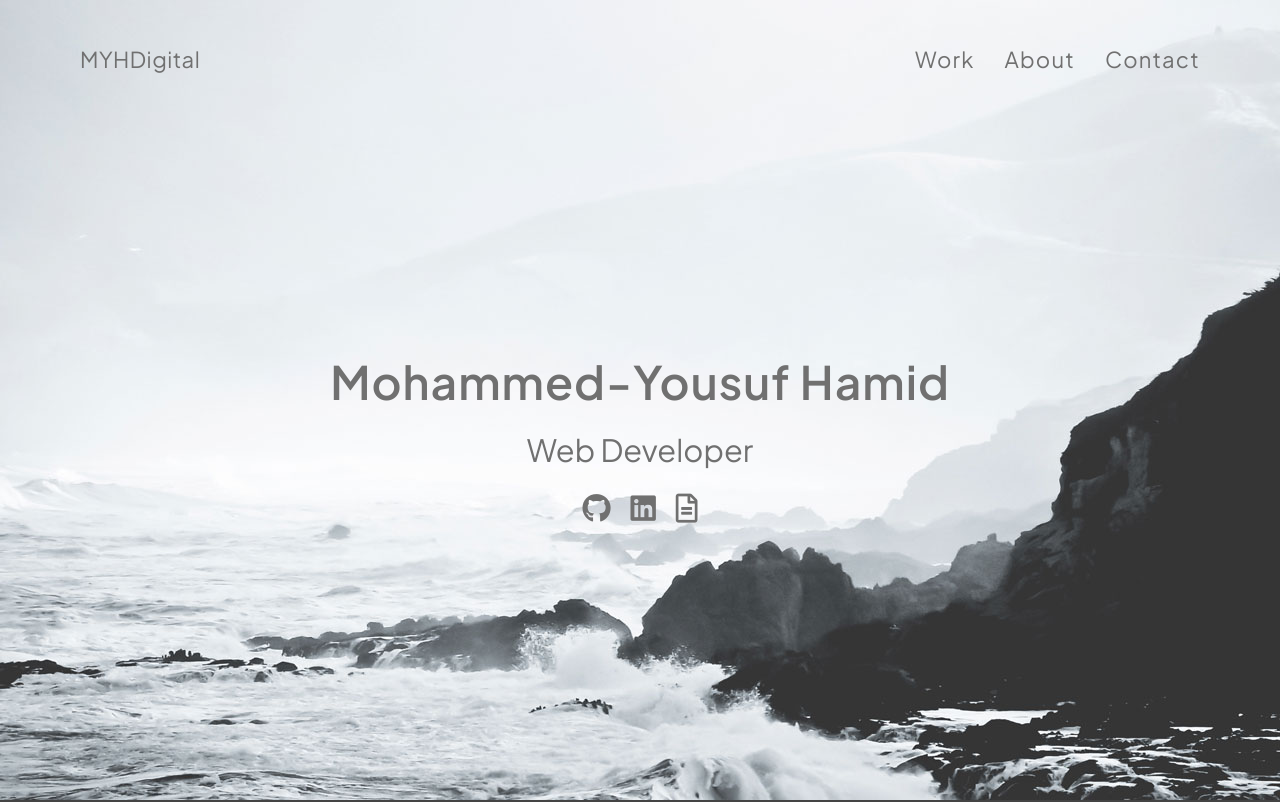
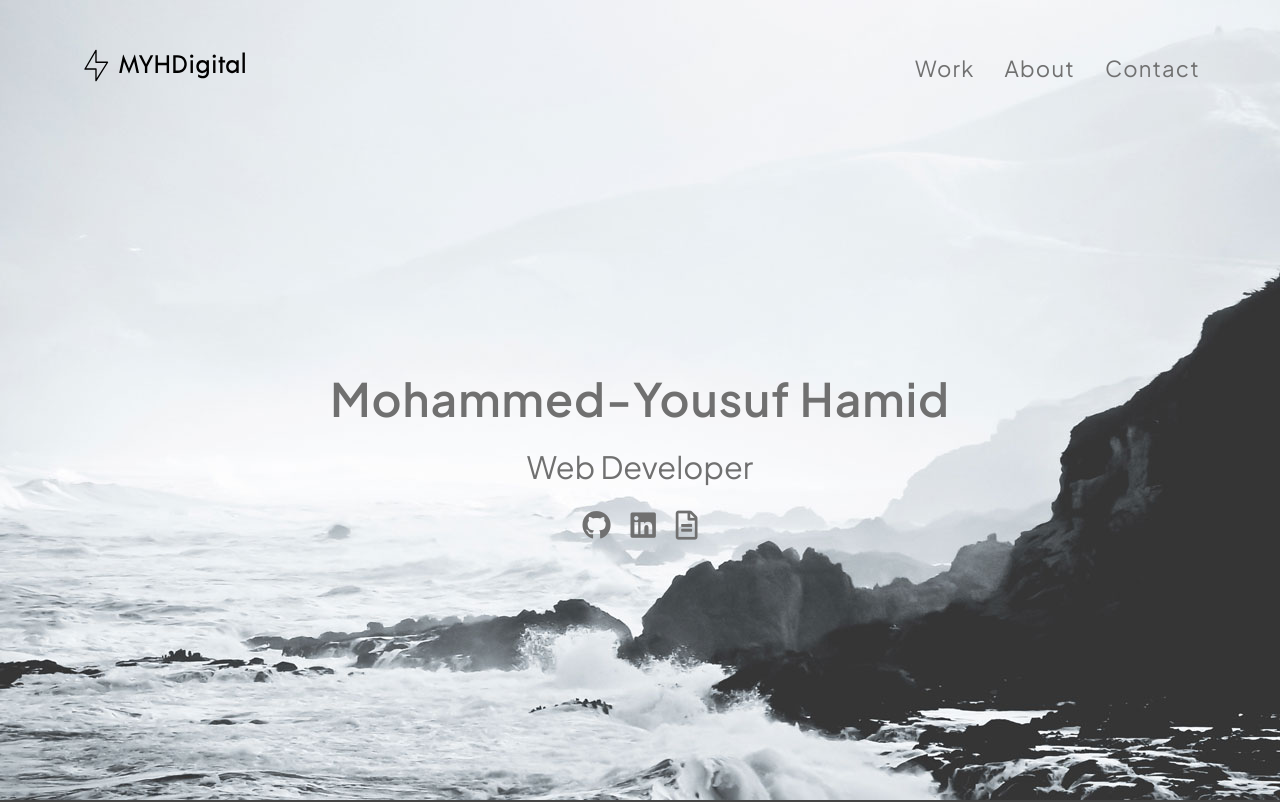
Before and after one commit to mohammedyh/portfolio-v1, a website built with Parcel: page src/index.html in a window 1280 px wide. Shown: the top 802 px of the page. Built offline with nearby package versions, Linux system fonts and the light colour scheme.

Commit message:
Add new logo

```diff
--- a/src/index.html
+++ b/src/index.html
@@ -37,7 +37,9 @@
 	<header class="main__container" id="home">
 		<div class="nav__container">
 			<div class="logo-container">
-				<a href="#home">MYHDigital</a>
+				<a href="#home">
+					<img src="./img/logo/svg/default-monochrome-black-smaller.svg" alt="MYHDigital logo." width="165" />
+				</a>
 			</div>
 
 			<nav class="nav">
```
Also changed, not shown: src/img/logo/cover.png (added), src/img/logo/default.png (added), src/img/logo/profile.png (added), src/img/logo/svg/default-monochrome-black-smaller.svg (added), src/img/logo/svg/default-monochrome-black.svg (added), src/img/logo/svg/default-monochrome-white.svg (added), src/img/logo/svg/default-monochrome.svg (added), src/img/logo/svg/default.svg (added), src/img/logo/svg/isolated-layout.svg (added), src/img/logo/svg/isolated-monochrome-black.svg (added), src/img/logo/svg/isolated-monochrome-white.svg (added).
